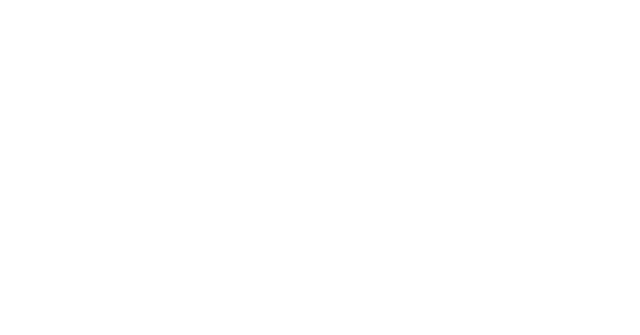
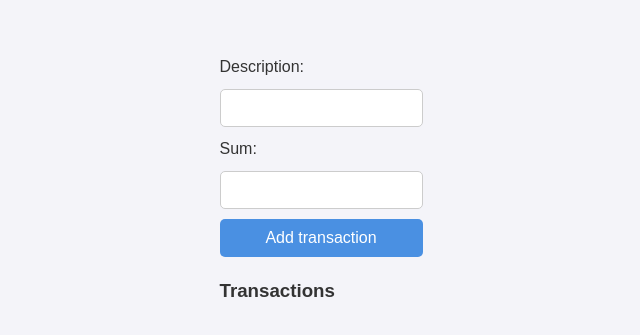
Before and after one commit to EliasAhjolahti/Verkkoymparistokurssi, a React (Vite) app in the folder budget_tracker_app/budget_tracker_app/: page / in a window 1280 px wide. Shown: the part 211-546 px from the top of the page, without its empty margins (319-959 px from the left). Built offline with nearby package versions, Linux system fonts and the light colour scheme.

Commit message:
adding transactions works

```diff
--- a/budget_tracker_app/budget_tracker_app/src/App.jsx
+++ b/budget_tracker_app/budget_tracker_app/src/App.jsx
@@ -1,13 +1,21 @@
 import { useState } from 'react'
-import './App.css'
+import './styles.css'
+import TransactionForm from './components/TransactionForm'
+import TransactionList from './components/TransactionList'
 
 function App() {
 
+const [transactions, setTransactions] = useState([]);
+
+const addTransaction = (tx) => {
+setTransactions([...transactions, tx]);
+};
 
   return (
     <>
-
-    </>
+      <TransactionForm onAdd={addTransaction}/>
+      <TransactionList transactions={transactions}/>
+      </>
   )
 }
 
--- a/budget_tracker_app/budget_tracker_app/src/components/TransactionForm.jsx
+++ b/budget_tracker_app/budget_tracker_app/src/components/TransactionForm.jsx
@@ -0,0 +1,29 @@
+import { useState } from "react"
+
+export default function TransactionForm({ onAdd }) {
+const[description, setDescription] = useState("")
+const[sum, setSum] = useState("")
+
+const handleSubmit = (e) => {
+    e.preventDefault();
+onAdd({ description, sum: parseFloat(sum) });
+setDescription("");
+setSum("");
+}
+
+
+return(
+<div>
+<form onSubmit={handleSubmit}>
+Description:
+<input type="text" value={description} onChange={(e) => setDescription(e.target.value)}/>
+Sum:
+<input type="number" value={sum} onChange={(e) => setSum(e.target.value)}/>
+
+<button type="submit">Add transaction</button>
+
+</form>
+</div>
+)
+
+}
--- a/budget_tracker_app/budget_tracker_app/src/components/TransactionList.jsx
+++ b/budget_tracker_app/budget_tracker_app/src/components/TransactionList.jsx
@@ -0,0 +1,14 @@
+export default function TransactionList({ transactions }) {
+    return (
+      <div>
+        <h3>Transactions</h3>
+        <ul>
+          {transactions.map((tx, index) => (
+            <li key={index}>
+              {tx.description}: €{tx.sum}
+            </li>
+          ))}
+        </ul>
+      </div>
+    );
+  }
--- a/budget_tracker_app/budget_tracker_app/src/styles.css
+++ b/budget_tracker_app/budget_tracker_app/src/styles.css
@@ -0,0 +1,104 @@
+/* Yleiset tyylit */
+body {
+    font-family: Arial, sans-serif;
+    background-color: #f4f4f9;
+    color: #333;
+    margin: 0;
+    padding: 0;
+    display: flex;
+    justify-content: center;
+    align-items: center;
+    height: 100vh;
+  }
+
+  .container {
+    background-color: #fff;
+    padding: 20px;
+    border-radius: 10px;
+    box-shadow: 0 4px 8px rgba(0, 0, 0, 0.1);
+    width: 300px;
+    text-align: center;
+  }
+
+  h1 {
+    margin-bottom: 20px;
+    font-size: 24px;
+    color: #4a90e2;
+  }
+
+  .balance-box {
+    background-color: #4a90e2;
+    color: #fff;
+    padding: 10px;
+    border-radius: 5px;
+    margin-bottom: 20px;
+  }
+
+  .balance-box h3 {
+    margin: 0;
+    font-size: 18px;
+  }
+
+  #balance {
+    font-size: 24px;
+    font-weight: bold;
+    margin: 10px 0;
+  }
+
+  form {
+    display: flex;
+    flex-direction: column;
+    gap: 10px;
+    margin-bottom: 20px;
+  }
+
+  label {
+    font-weight: bold;
+    text-align: left;
+  }
+
+  input {
+    padding: 10px;
+    border: 1px solid #ccc;
+    border-radius: 5px;
+    font-size: 14px;
+  }
+
+  button {
+    padding: 10px;
+    background-color: #4a90e2;
+    color: #fff;
+    border: none;
+    border-radius: 5px;
+    font-size: 16px;
+    cursor: pointer;
+  }
+
+  button:hover {
+    background-color: #357abd;
+  }
+
+  #transaction-list {
+    list-style-type: none;
+    padding: 0;
+    margin: 0;
+  }
+
+  #transaction-list li {
+    background-color: #f9f9f9;
+    padding: 10px;
+    border: 1px solid #ddd;
+    border-radius: 5px;
+    margin-bottom: 10px;
+    display: flex;
+    justify-content: space-between;
+    align-items: center;
+  }
+
+  #transaction-list li.income {
+    border-left: 5px solid #2ecc71;
+  }
+
+  #transaction-list li.expense {
+    border-left: 5px solid #e74c3c;
+  }
```
